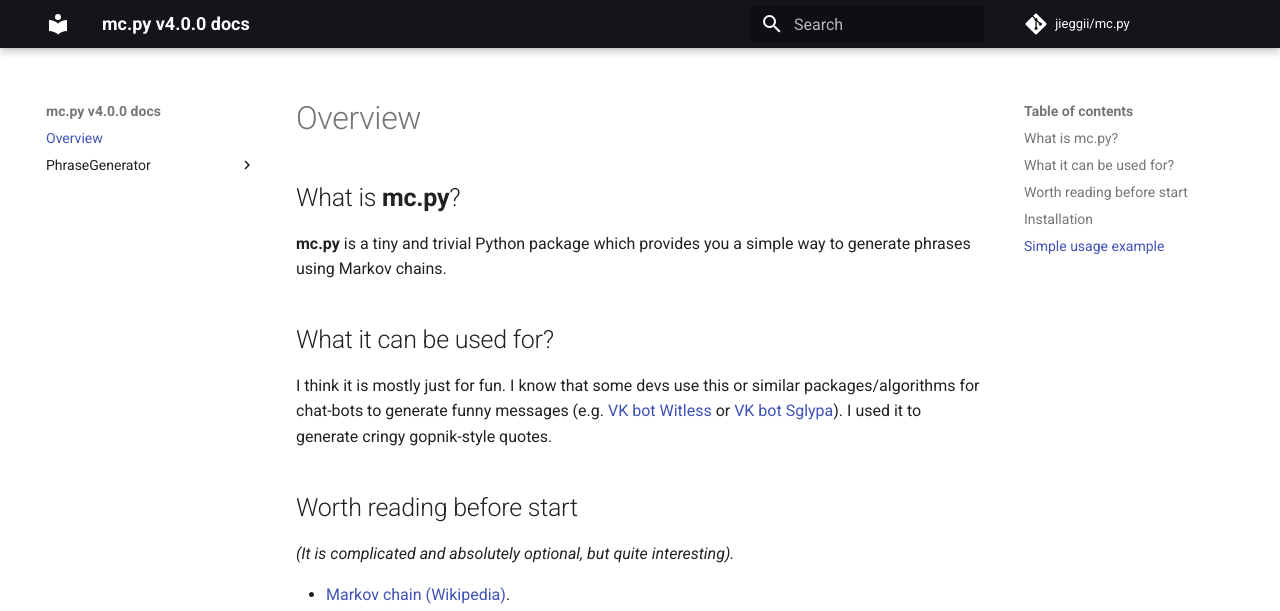
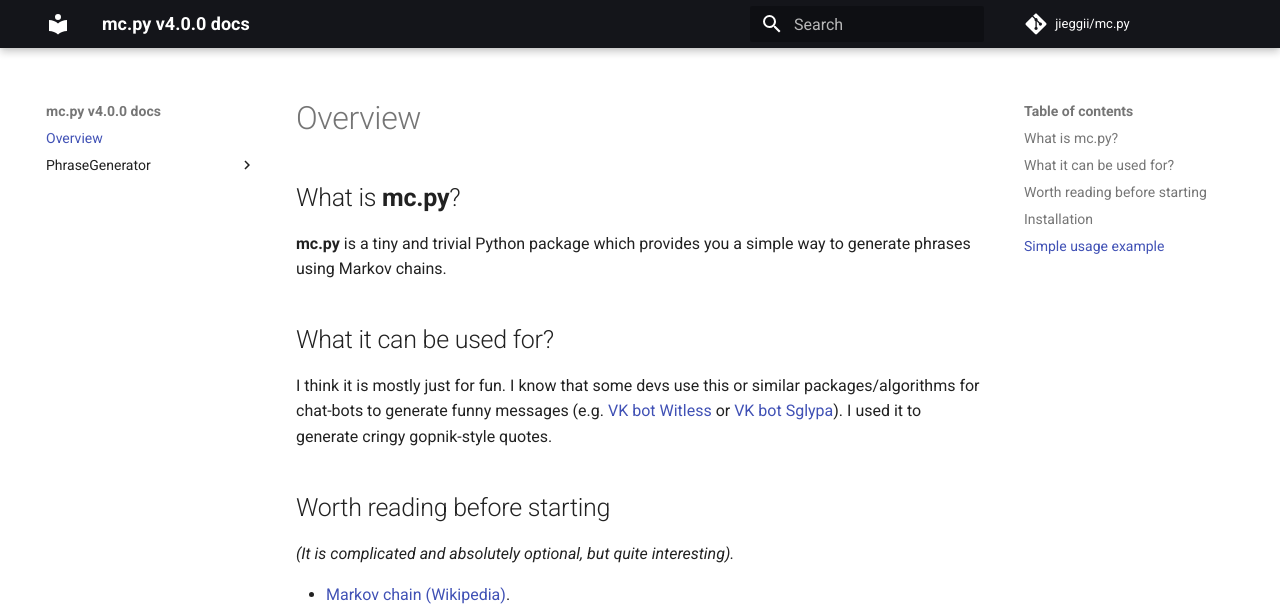
Before and after one commit to jieggii/mc.py, an MkDocs documentation site: the page built from docs/index.md, in a window 1280 px wide and 1354 px high. Shown: the top 611 px of the window. Built offline with MkDocs 1.6.1 and Material for MkDocs 9.7.7, drawn with Linux system fonts in a browser that asks for light colours; comment, search, counter and statistics services are not loaded.

Commit message:
Update docs

```diff
--- a/docs/index.md
+++ b/docs/index.md
@@ -11,7 +11,7 @@
 [VK bot Sglypa](https://vk.com/sglypa)). I used it to generate
 cringy gopnik-style quotes.
 
-## Worth reading before start
+## Worth reading before starting
 _(It is complicated and absolutely optional, but quite interesting)._
 
 * [Markov chain (Wikipedia)](https://en.wikipedia.org/wiki/Markov_chain).
```
